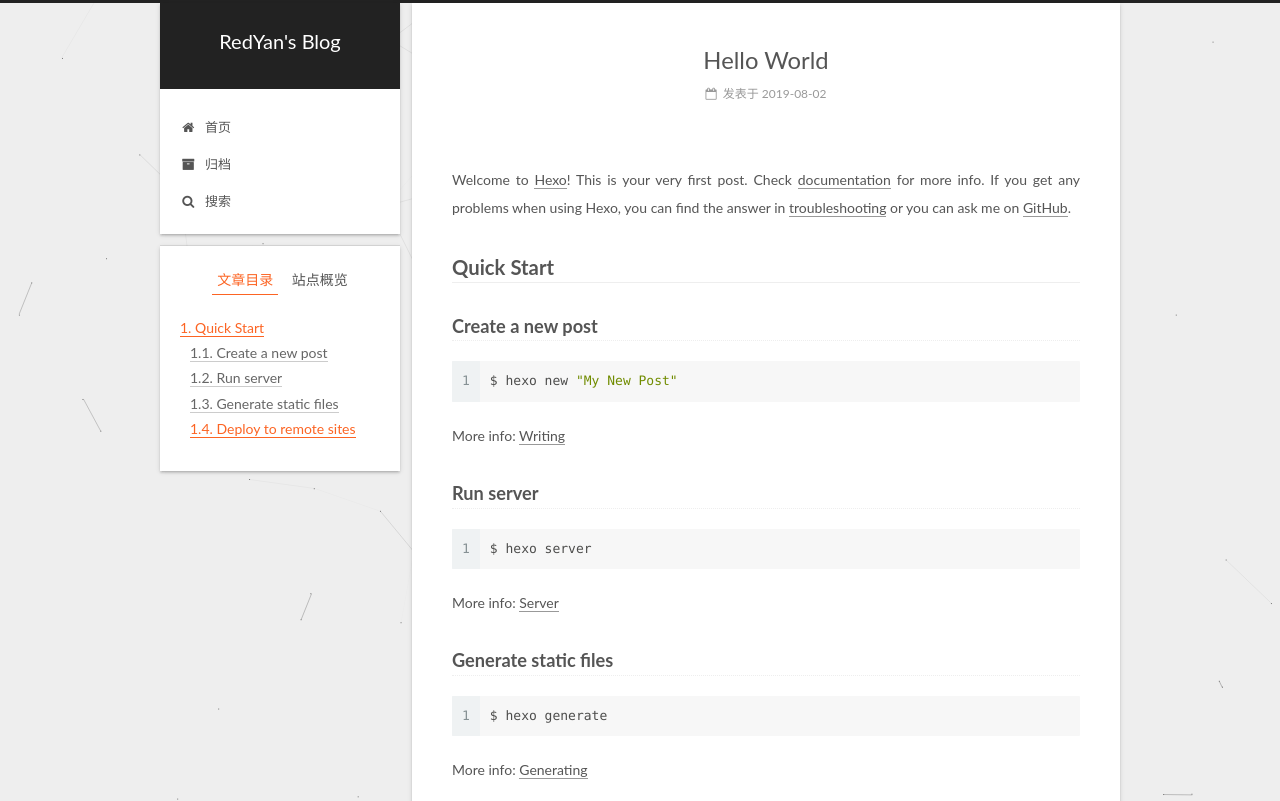
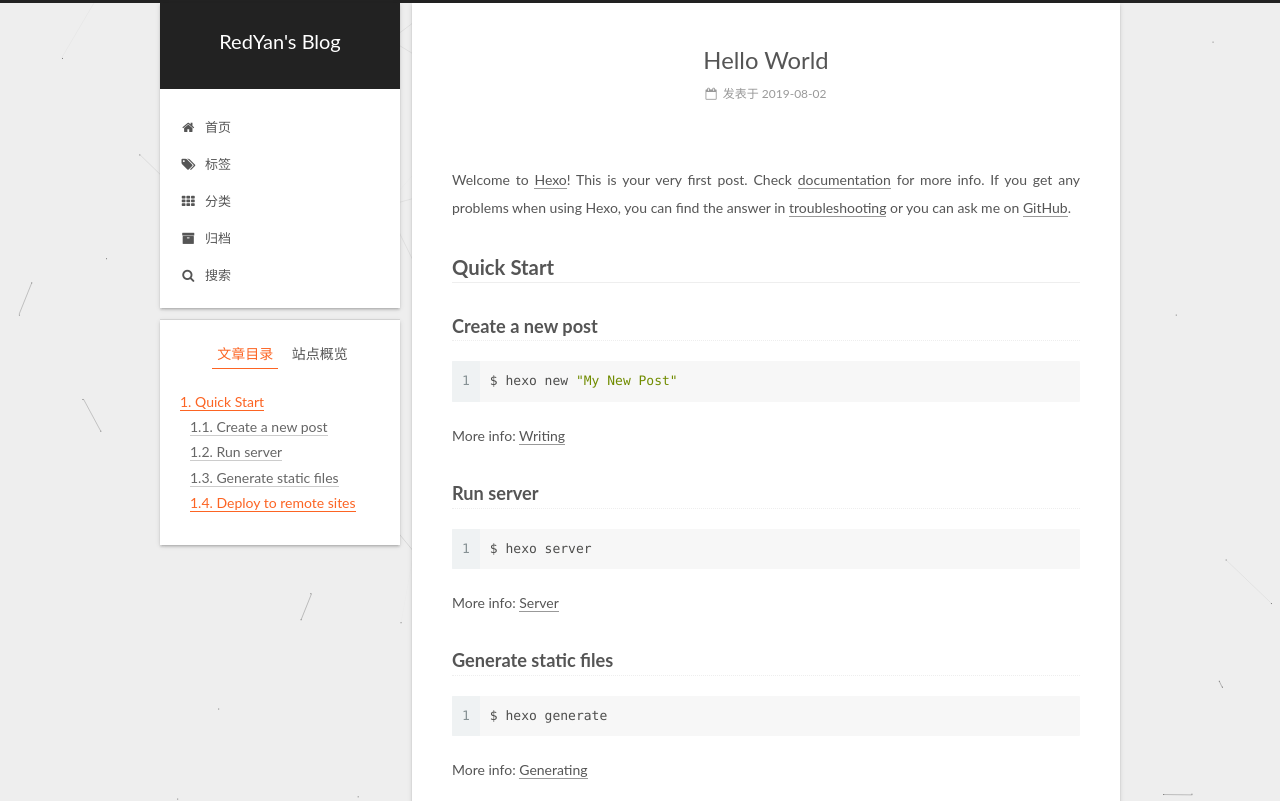
Before and after one commit to redyanly/github.io, a plain HTML site: page 2019/08/02/hello-world/index.html in a window 1280 px wide. Shown: the top 801 px of the page. Drawn offline with Linux system fonts and the light colour scheme.

Commit message:
Site updated: 2019-08-02 23:04:41

```diff
--- a/2019/08/02/hello-world/index.html
+++ b/2019/08/02/hello-world/index.html
@@ -186,6 +186,26 @@
               <i class="menu-item-icon fa fa-fw fa-home"></i> <br>
 
             首页
+          </a>
+        </li>
+
+
+        <li class="menu-item menu-item-tags">
+          <a href="/tags/" rel="section">
+
+              <i class="menu-item-icon fa fa-fw fa-tags"></i> <br>
+
+            标签
+          </a>
+        </li>
+
+
+        <li class="menu-item menu-item-categories">
+          <a href="/categories/" rel="section">
+
+              <i class="menu-item-icon fa fa-fw fa-th"></i> <br>
+
+            分类
           </a>
         </li>
 
@@ -485,7 +505,6 @@
 
 
 
-<iframe frameborder="no" border="0" marginwidth="0" marginheight="0" width="330" height="86" src="//music.163.com/outchain/player?type=2&id=76975&auto=1&height=66"></iframe>
 
 
 
--- a/css/main.css
+++ b/css/main.css
@@ -1943,7 +1943,7 @@ pre .javascript .function {
   width: 4px;
   height: 4px;
   border-radius: 50%;
-  background: #900d5d;
+  background: #9dc4ff;
 }
 .links-of-blogroll {
   font-size: 13px;
```
Also changed, not shown: archives/2019/08/index.html (+20 -1 lines), archives/2019/index.html (+20 -1 lines), archives/index.html (+20 -1 lines), index.html (+20 -1 lines).
